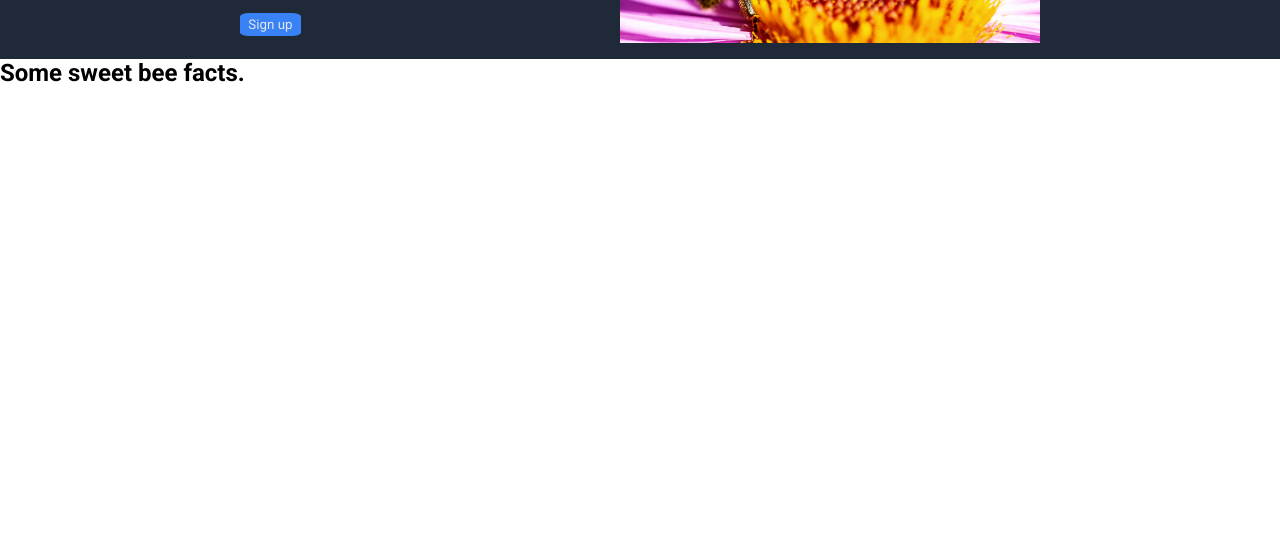
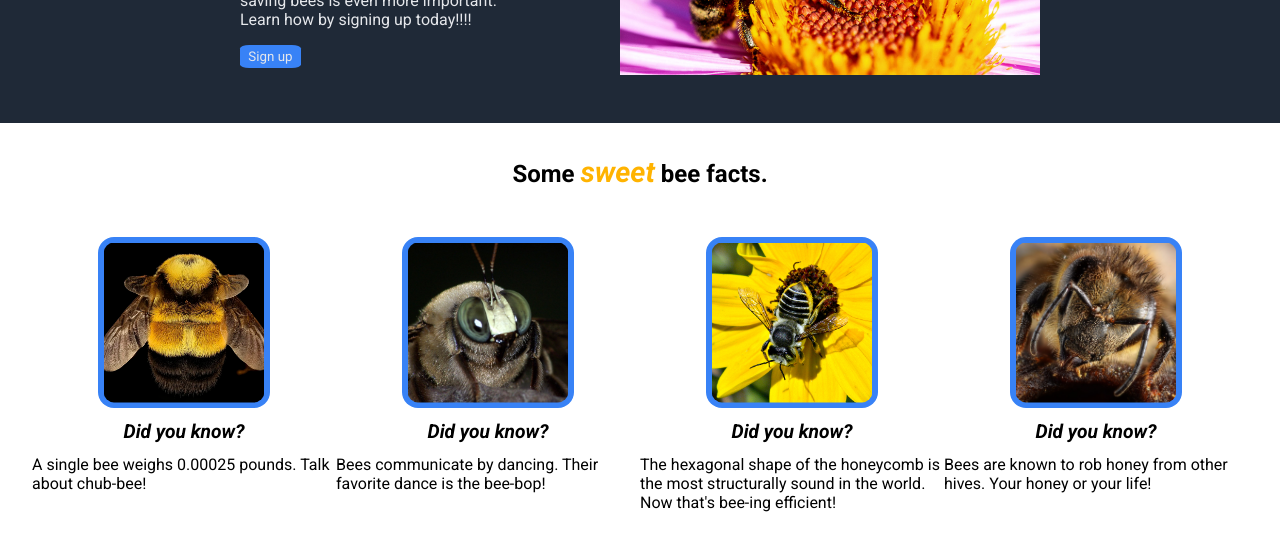
Before and after one commit to km5762/OdinWebsite, a plain HTML site: page index.html in a window 1280 px wide. Shown: the part 325-869 px from the top of the page. Before the commit the page ends 800 px from the top, so only its background shows below. Drawn offline with Linux system fonts and the light colour scheme.

Commit message:
Added bee facts section

```diff
--- a/index.html
+++ b/index.html
@@ -32,9 +32,28 @@
         <img src="cutebee.jpg">
     </header>
     <div class="beefacts">
-        <h2>Some sweet bee facts.</h2>
+        <h2>Some <span style="color: rgb(255, 179, 0); font-style: italic; font-size: larger;">sweet</span> bee facts.</h2>
         <div class="beefactsimages">
-
+            <div class="fact">
+                <img src="fatbee.webp">
+                <h6>Did you know?</h6>
+                <p>A single bee weighs 0.00025 pounds. Talk about chub-bee!</p>
+            </div>
+            <div class="fact">
+                <img src="fatbeev2.jpg">
+                <h6>Did you know?</h6>
+                <p>Bees communicate by dancing. Their favorite dance is the bee-bop!</p>
+            </div>
+            <div class="fact">
+                <img src="yellowbee.jpg">
+                <h6>Did you know?</h6>
+                <p>The hexagonal shape of the honeycomb is the most structurally sound in the world. Now that's bee-ing efficient!</p>
+            </div>
+            <div class="fact">
+                <img src="coolbee.jpg">
+                <h6>Did you know?</h6>
+                <p>Bees are known to rob honey from other hives. Your honey or your life!</p>
+            </div>
         </div>
     </div>
 </body>
--- a/styles.css
+++ b/styles.css
@@ -18,6 +18,7 @@ html, body {
 .intro {
     display: flex;
     align-items: center;
+    padding: 3em 15em;
 }
 
 .logo {
@@ -65,3 +66,43 @@ html, body {
     max-height: 15em;
     margin-left: 3.125em;
 }
+
+.beefacts {
+    padding: 2em;
+}
+.beefacts h2 {
+    text-align: center;
+    margin-bottom: 2em;
+}
+
+.sweet {
+    color: yellow;
+}
+
+.beefactsimages {
+    display: flex;
+    justify-content: space-evenly;
+}
+
+.beefactsimages img {
+    object-fit: cover;
+    width: 10em;
+    height: 10em;
+    padding: 0.35em;
+    background-color: #3882f6;
+    border-radius: 1em;
+}
+
+.beefacts .beefactsimages h6 {
+    text-align: center;
+    font-style: italic;
+    font-size: larger;
+}
+
+.fact {
+    display: flex;
+    flex-direction: column;
+    align-items: center;
+    gap: 0.75em;
+    width: 100%;
+}
```
Also changed, not shown: coolbee.jpg (added), fatbee.webp (added), fatbeev2.jpg (added), yellowbee.jpg (added).
